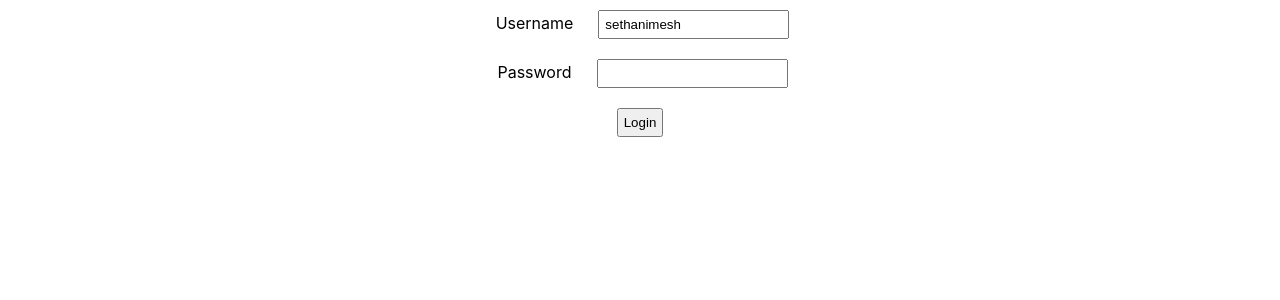
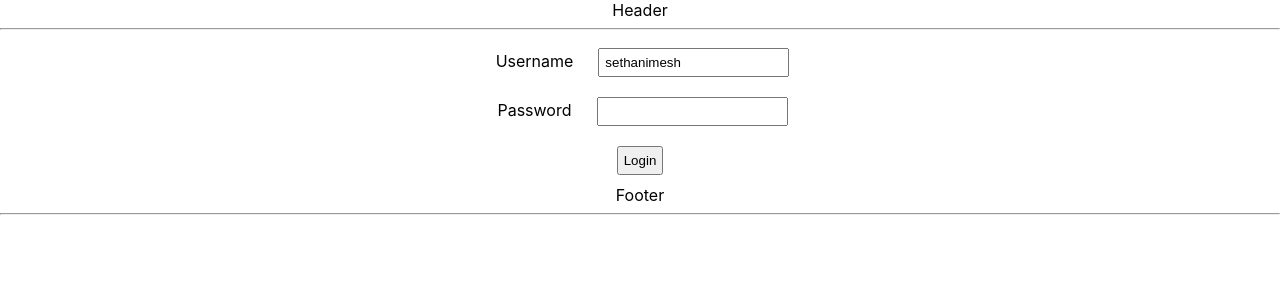
Before and after one commit to sethanimesh/Todos-App, a React (Create React App) app: page / in a window 1280 px wide. Shown: the top 300 px of the page. Built offline with nearby package versions, Linux system fonts and the light colour scheme.

Commit message:
headers and footers

```diff
--- a/src/components/todo/TodoApp.jsx
+++ b/src/components/todo/TodoApp.jsx
@@ -5,15 +5,20 @@ import './TodoApp.css'
 export default function TodoApp(){
     return (
         <>
+            <HeaderComponent/>
             <BrowserRouter>
                 <Routes>
                     <Route path="/" element={<LoginComponent/>}></Route>
                     <Route path="/login" element={<LoginComponent/>}></Route>
                     <Route path="/welcome/:username" element={<WelcomeComponent/>}></Route>
                     <Route path="/listtodos" element={<ListTodosComponent/>}/>
+                    <Route path="/logout" element={<LogoutComponent/>}/>
+
                     <Route path="*" element={<ErrorComponent/>}></Route>
+
                 </Routes>
             </BrowserRouter>
+            <FooterComponent/>
         </>
     )
 }
@@ -131,7 +136,7 @@ function ListTodosComponent(){
                             <th>ID</th>
                             <th>DESCRIPTION</th>
                             <th>IS DONE?</th>
-                            <th>TARGET DATW</th>
+                            <th>TARGET DATE</th>
                         </tr>
                     </thead>
                     <tbody>
@@ -153,3 +158,28 @@ function ListTodosComponent(){
         </div>
     )
 }
+
+function HeaderComponent(){
+    return (
+        <div className='headerComponent'>
+            Header <hr/>
+        </div>
+    )
+}
+
+function FooterComponent(){
+    return (
+        <div className='footerComponent'>
+            Footer<hr/>
+        </div>
+    )
+}
+
+function LogoutComponent(){
+    return (
+        <div className='logoutComponent'>
+            <h1>Logout</h1>
+            <div>You have been successfully logged out</div>
+        </div>
+    )
+}
```
